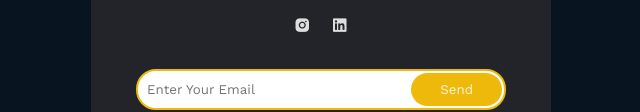
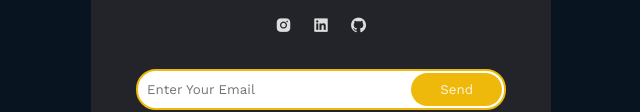
Before and after one commit to Nileshh10/personal-profile-card, a plain HTML site: page index.html in a window 1280 px wide. Shown: the part 554-666 px from the top of the page, without its empty margins (319-959 px from the left). Drawn offline with nearby package versions, Linux system fonts and the light colour scheme.

Commit message:
github link added

```diff
--- a/index.html
+++ b/index.html
@@ -25,6 +25,7 @@
 			<div class="icons">
 				<a href="https://www.instagram.com/nileshduhan/?next=https%3A%2F%2Fwww.instagram.com%2Fdirect%2Finbox%2F%3F__coig_login%3D1"><i class='bx bxl-instagram-alt'></i></a>
 				<a href="https://www.linkedin.com/in/nilesh-kumar-69a3a8235/"><i class='bx bxl-linkedin-square' ></i></a>
+				<a href="https://github.com/Nileshh10"><i class='bx bxl-github'></i></a>
 			</div>
 			<div class="newslatter">
 				<form>
```
